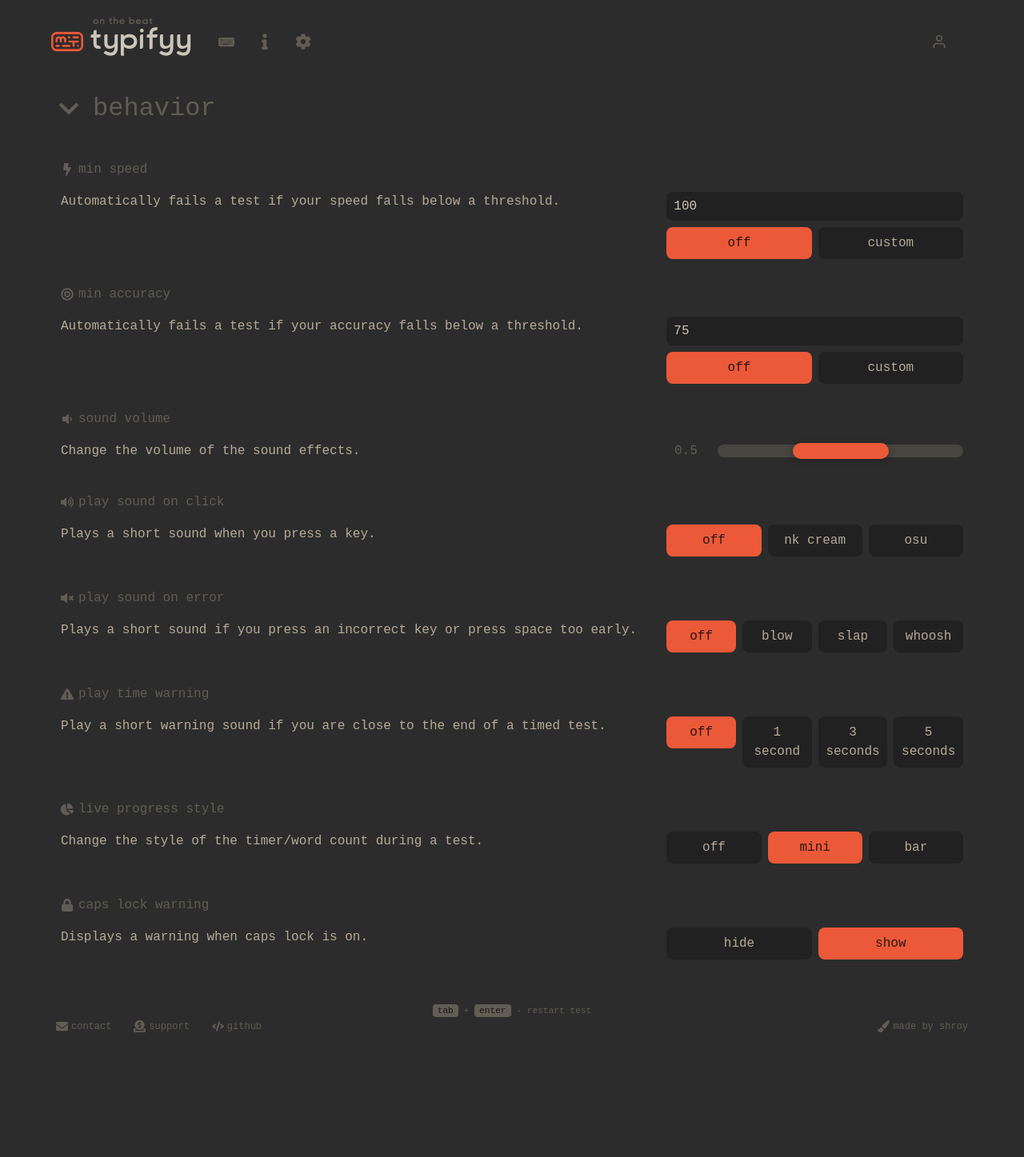
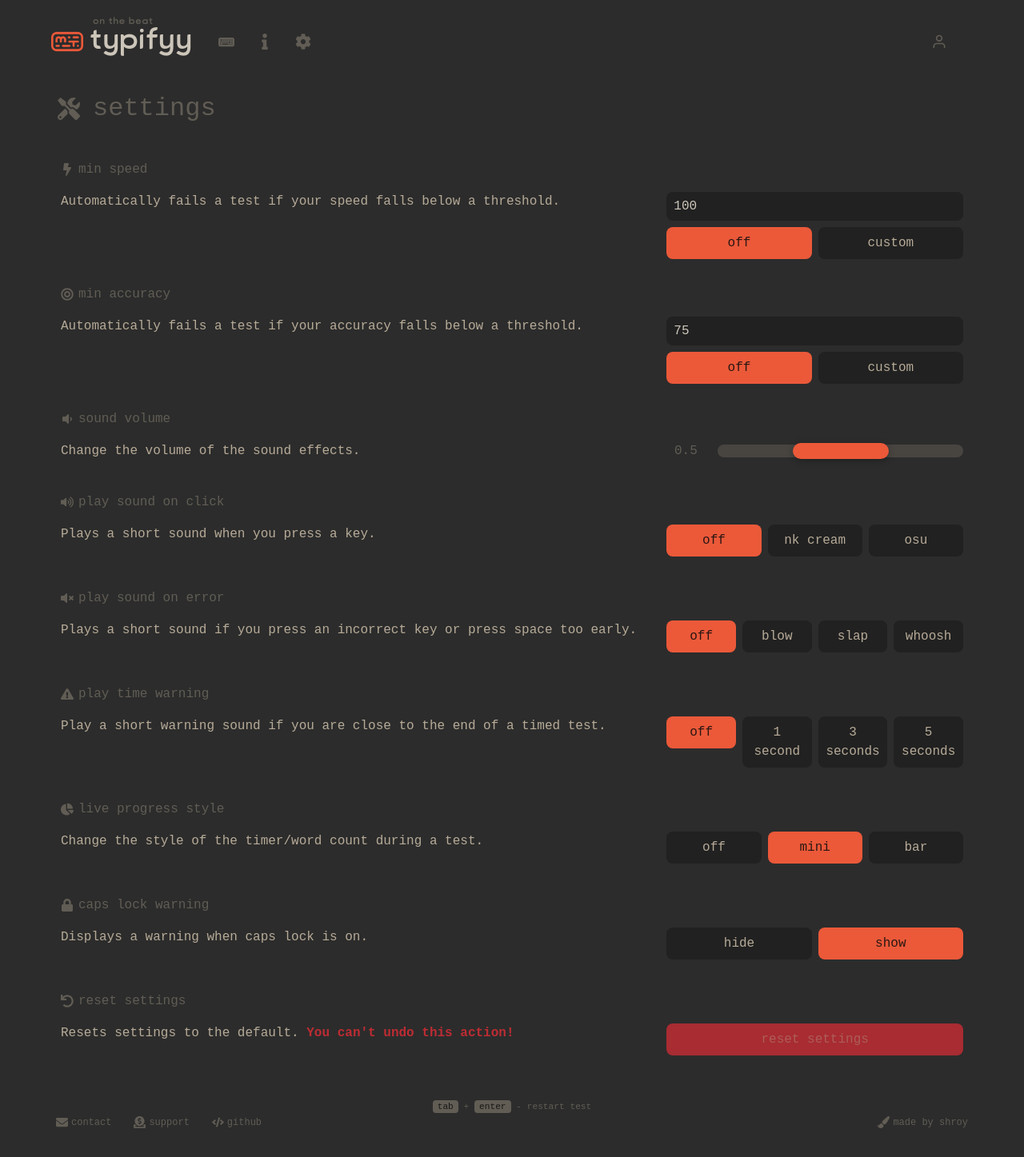
Before and after one commit to shivraj-roy/typifyy, a React (Vite) app: page /settings in a window 1280 px wide. Shown: the whole page at 80% size. Before the commit the page ends 1327 px from the top, so only its background shows below. Built offline with nearby package versions, Linux system fonts and the light colour scheme; no server answers.

Commit message:
feat: added a reset settings to default...

```diff
--- a/src/components/SubSetting.tsx
+++ b/src/components/SubSetting.tsx
@@ -5,6 +5,7 @@ interface ButtonConfig {
    label: string;
    isActive: boolean;
    onClick: () => void;
+   className?: string; // Optional custom className for special buttons
 }
 
 type ValidatorFn = (
@@ -16,7 +17,7 @@ type ValidatorFn = (
 interface SubSettingProps {
    icon: ReactNode;
    title: string;
-   description: string;
+   description: ReactNode; // Changed from string to ReactNode to support JSX
    buttons: ButtonConfig[];
    showInput?: boolean;
    showSlider?: boolean;
@@ -106,9 +107,12 @@ const SubSetting = ({
                   <button
                      key={index}
                      onClick={button.onClick}
-                     className={`cursor-pointer p-2 rounded-lg text-center h-min text-[1em] gap-2 justify-center align-baseline hover:bg-glow-100 hover:text-dark-100 ${
-                        button.isActive ? "activeBtn" : "bg-dark-100/40"
-                     }`}
+                     className={
+                        button.className ||
+                        `cursor-pointer p-2 rounded-lg text-center h-min text-[1em] gap-2 justify-center align-baseline hover:bg-glow-100 hover:text-dark-100 ${
+                           button.isActive ? "activeBtn" : "bg-dark-100/40"
+                        }`
+                     }
                   >
                      {button.label}
                   </button>
--- a/src/pages/Settings.tsx
+++ b/src/pages/Settings.tsx
@@ -1,6 +1,5 @@
 import {
    FaBolt,
-   FaChevronDown,
    FaBullseye,
    FaVolumeUp,
    FaVolumeDown,
@@ -8,6 +7,8 @@ import {
    FaChartPie,
    FaExclamationTriangle,
    FaLock,
+   FaUndo,
+   FaTools,
 } from "react-icons/fa";
 import { Bounce, toast } from "react-toastify";
 import SubSetting from "../components/SubSetting";
@@ -77,6 +78,41 @@ const Settings = () => {
       );
    };
 
+   // Reset all settings to default values
+   const resetSettings = () => {
+      try {
+         setMinSpeedMode("off");
+         setMinSpeedValue(100);
+         setMinAccuracyMode("off");
+         setMinAccuracyValue(75);
+         setSoundVolume(0.5);
+         setSoundMode("off");
+         setErrorSoundMode("off");
+         setTimeWarningMode("off");
+         setLiveProgressMode("mini");
+         setCapsLockWarningMode("show");
+
+         toast(
+            <CustomToast
+               type="success"
+               title="Settings Reset"
+               message="All settings have been reset to default values"
+            />,
+            {
+               position: "top-right",
+               autoClose: 2000,
+               hideProgressBar: true,
+               closeOnClick: true,
+               pauseOnHover: true,
+               draggable: false,
+               transition: Bounce,
+            }
+         );
+      } catch {
+         showErrorToast();
+      }
+   };
+
    // Validators
    const validateMinSpeed = (value: string) => {
       const num = parseInt(value, 10);
@@ -118,12 +154,12 @@ const Settings = () => {
          <div className="pageSettings flex flex-col gap-8">
             <button
                className="sectionDropdown text-[2rem] p-2 flex gap-4 items-center text-fade-100"
-               id="group_behavior"
+               id="group_settings"
             >
-               <FaChevronDown size={28} />
-               <span>behavior</span>
+               <FaTools size={28} />
+               <span>settings</span>
             </button>
-            <div className="sectionGroup behavior grid gap-8 mx-3">
+            <div className="sectionGroup settings grid gap-8 mx-3">
                <SubSetting
                   icon={<FaBolt size={16} />}
                   title="min speed"
@@ -528,6 +564,28 @@ const Settings = () => {
                      },
                   ]}
                />
+               <SubSetting
+                  icon={<FaUndo size={16} />}
+                  title="reset settings"
+                  description={
+                     <>
+                        Resets settings to the default.{" "}
+                        <span className="text-red-500/70 font-semibold">
+                           You can't undo this action!
+                        </span>
+                     </>
+                  }
+                  showInput={false}
+                  buttons={[
+                     {
+                        label: "reset settings",
+                        isActive: false,
+                        onClick: resetSettings,
+                        className:
+                           "cursor-pointer p-2 rounded-lg text-center h-min text-[1em] bg-red-500/60 hover:bg-fade text-fade-100 hover:text-dark-100 transition-colors",
+                     },
+                  ]}
+               />
             </div>
          </div>
       </>
```
Also changed, not shown: 1 other file (tests, documents, lock files or other folders).
